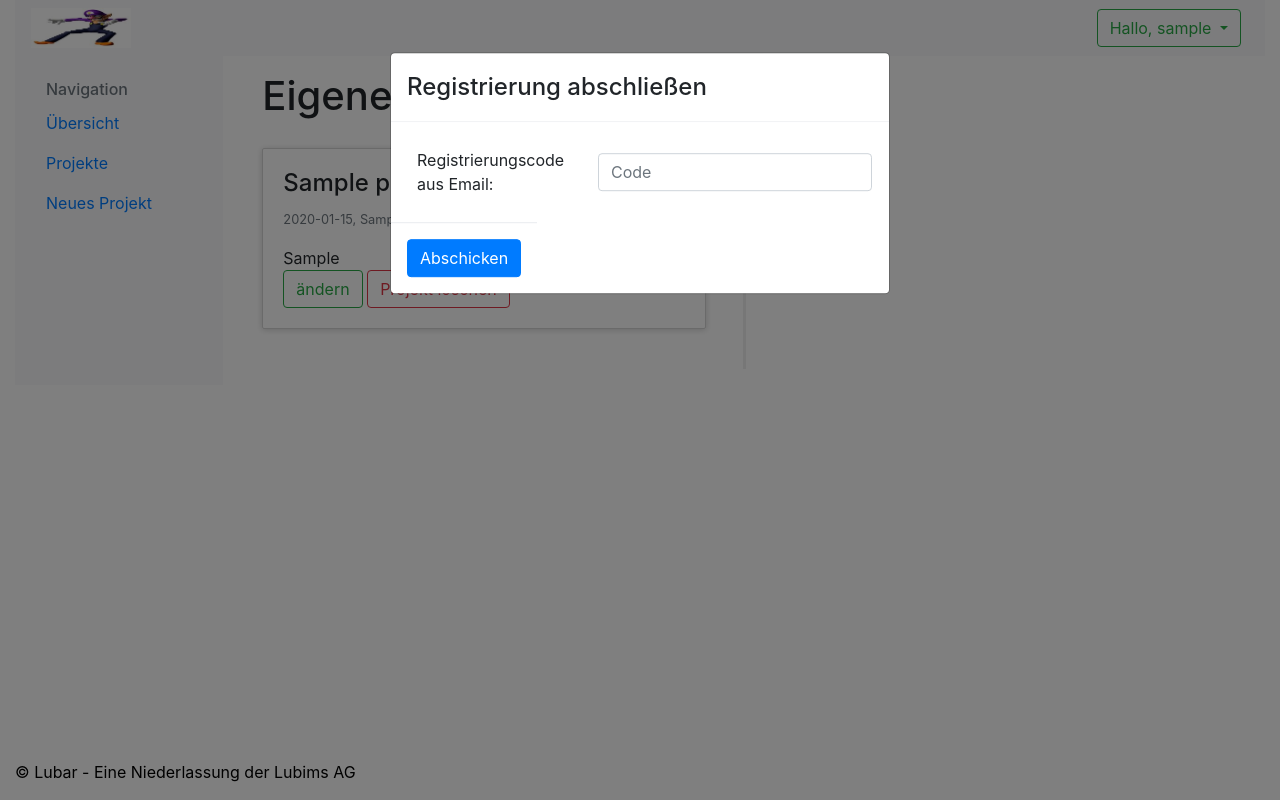
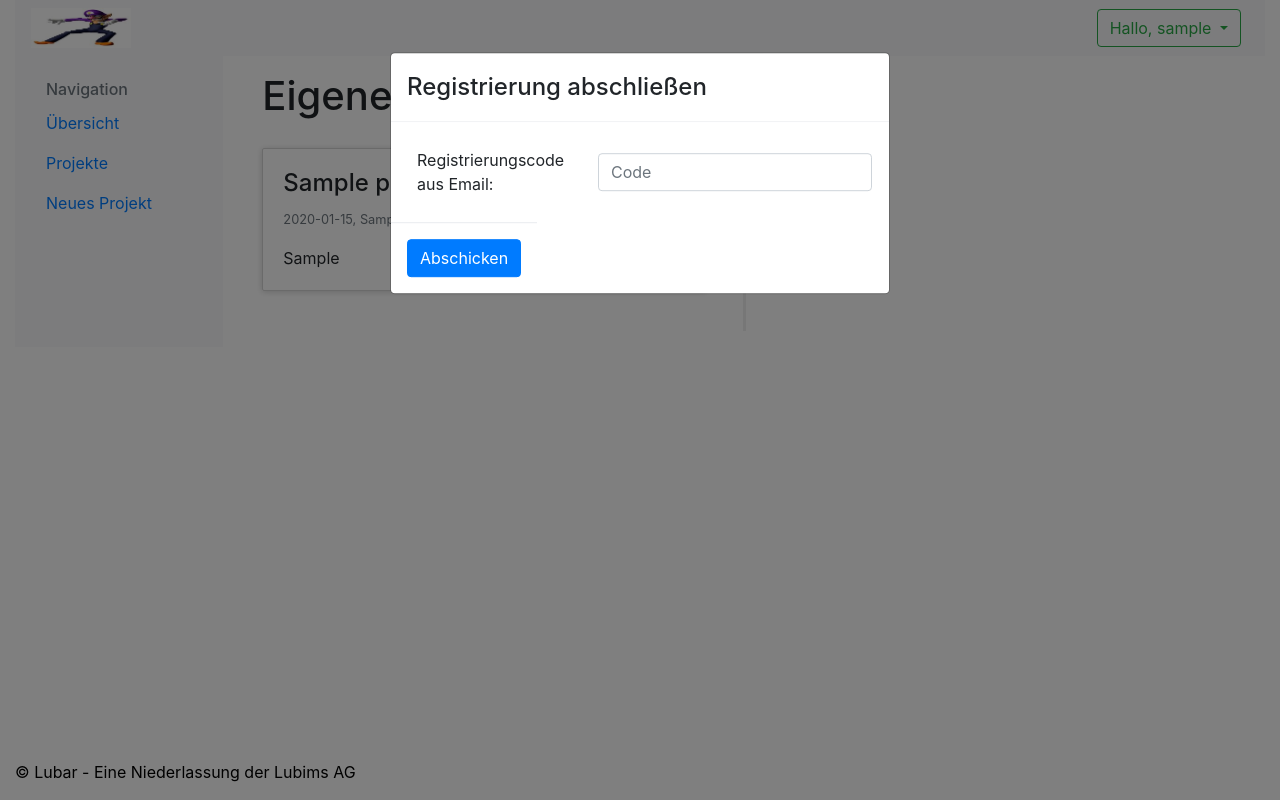
Before and after one commit to Lubims/partyplaner.lubims, a PHP site: page /src/dashboard/profil.php in a window 1280 px wide. Run offline with PHP 8.4, Linux system fonts and the light colour scheme; the visitor is signed in with stand-in values (Sample User, id 1); tables that the repository leaves empty hold one stand-in row (values such as "Sample post"); some libraries are stand-ins or nearby versions.

Commit message:
Update timeline.php

```diff
--- a/project-barney/src/dashboard/timeline.php
+++ b/project-barney/src/dashboard/timeline.php
@@ -66,8 +66,7 @@ try {
             die();
           }
         if ($owner["besitzer"] == 1) { ?>
-            <label for="modal-switch" class="btn btn-outline-success my-2 my-sm-0" role="button" data-toggle="modal" onClick="getProjektdaten(<?php echo $link['projektid']; ?>)">ändern</label>
-            <label class="btn btn-outline-danger my-2 my-sm-0" role="button">Projekt löschen</label>
+
         <?php
         }
         ?>
```
